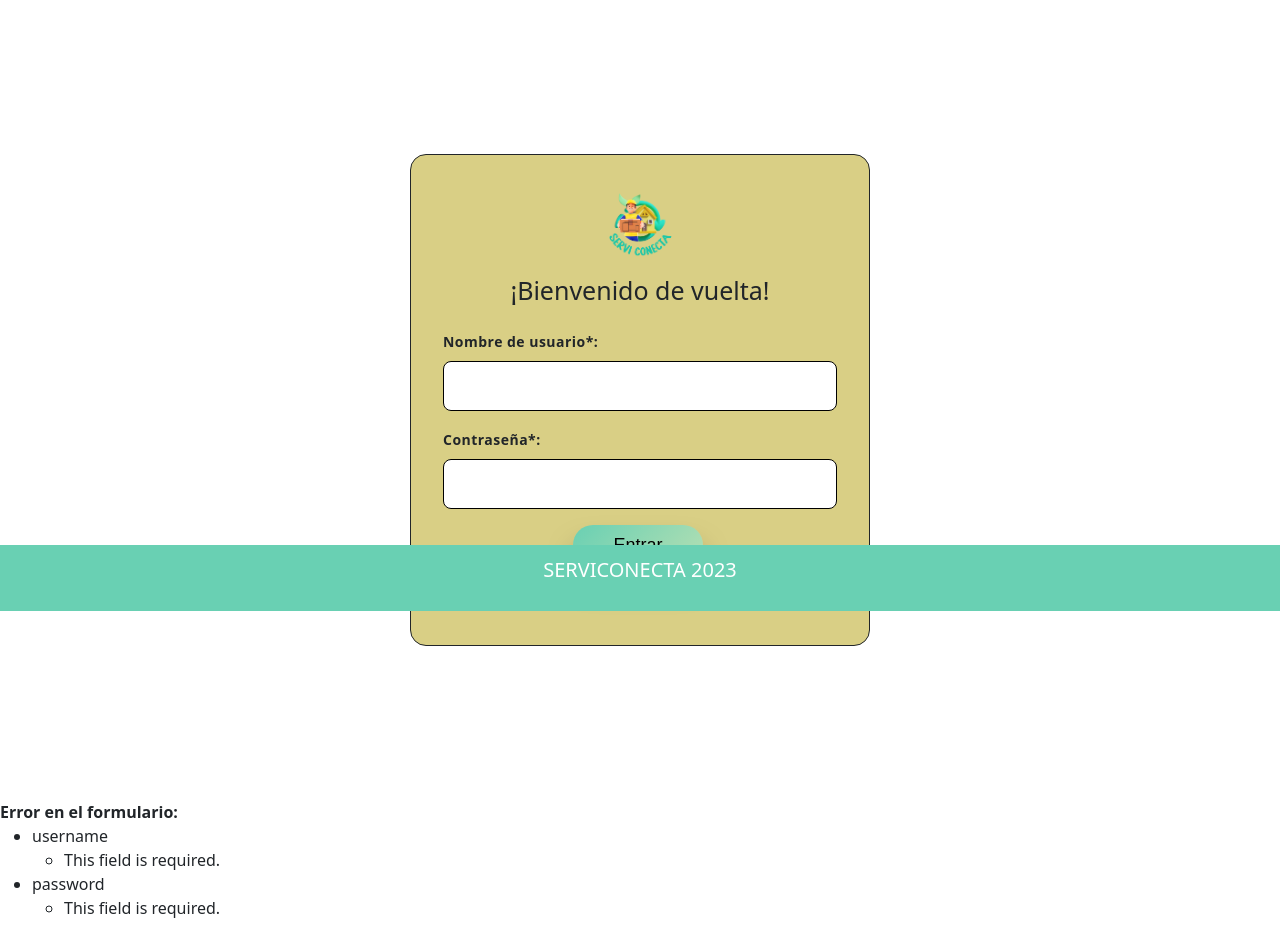
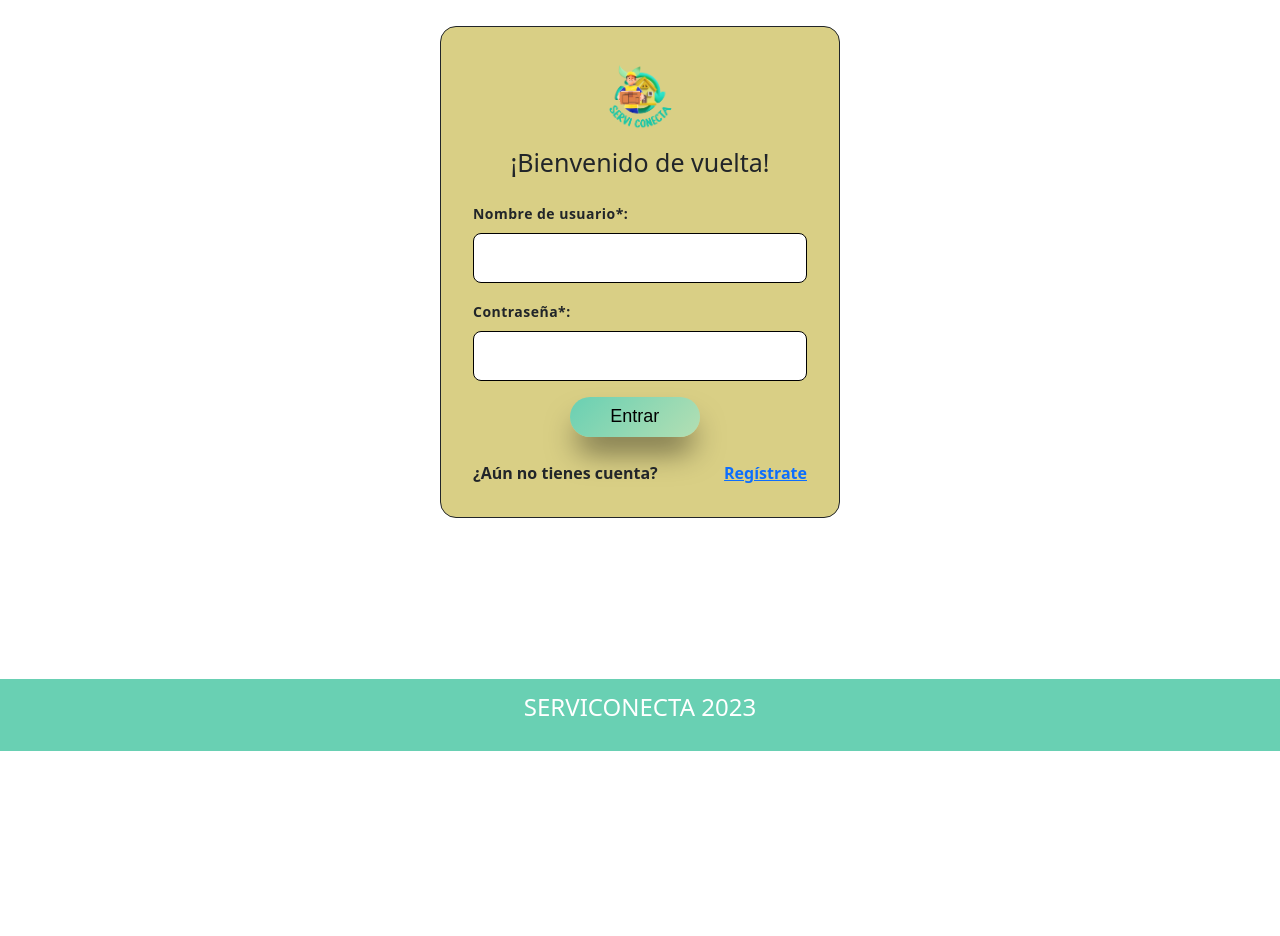
Before and after one commit to galmarcano/serviconecta, a Django app: page /iniciar_sesion?next=/create in a window 1280 px wide. Shown: the part 189-1125 px from the top of the page. After the commit the page ends 940 px from the top, so only its background shows below. Run offline with Django 4.2, Linux system fonts and the light colour scheme.

Commit message:
cambios ruy

```diff
--- a/config/templates/base.html
+++ b/config/templates/base.html
@@ -66,11 +66,7 @@
 
 
     <footer>
-
-        <div class="container-fluid" bg-ligth tex-center p-3>
             <p>SERVICONECTA 2023</p>
-        </div>
-
     </footer>
 
 
--- a/static/css/base.css
+++ b/static/css/base.css
@@ -1,6 +1,6 @@
 #body_base {
     margin: 0;
-    box-sizing: border-box;
+
 }
 
 #logo_servi {
@@ -105,16 +105,16 @@
 }
 
 footer {
-    padding: 10px 0;
+    padding: 10px;
     width: 100%;
     background-color: #69d0b3;
     bottom: 0;
-    position: fixed;
-    bottom: 0;
+    transform: y;
+    translate: y;
 }
 
 footer p {
     text-align: center;
-    font-size: 20px;
+    font-size: 24px;
     color: white;
 }
--- a/static/css/list_prod.css
+++ b/static/css/list_prod.css
@@ -13,7 +13,7 @@
     box-shadow: 0 0 10px rgba(0, 0, 0, 0.1);
     display:flow-root;
     margin: 10px;
-    max-width: 250px;
+    max-width: 350px;
     max-height: 350px;
     flex: 1 0 auto;
     flex-direction: row-reverse; /* Cambiado a fila para que los elementos estén uno al lado del otro */
--- a/static/css/login.css
+++ b/static/css/login.css
@@ -8,14 +8,18 @@ h1 {
     font-size:25px ;
 }
 
+.error {
+    visibility: hidden;
+}
 
 .centering {
     display: flex;
     justify-content: center;
     align-items: center;
-    height: 100vh;
-    width: 100vw;
-}
+    margin: 2%;
+     }
+
+
 
 .my-form {
     display: flex;
@@ -27,7 +31,7 @@ h1 {
     border-radius: 16px;
     box-shadow: 0 20px 60px var(--aura);
     min-width: 280px;
-    max-width: 460px;
+    max-width: 400px;
     width: 100%;
     padding: 32px;
 }
@@ -139,7 +143,7 @@ h1 {
     color: black;
     display: flex;
     justify-content: center;
-    margin-left: 33%;
+    margin-left: 29%;
   }
 
   .btn:hover {
--- a/static/css/support.css
+++ b/static/css/support.css
@@ -24,9 +24,7 @@ p{
 }
 
 section{
-    margin-top: 2%;
     display: flex;
-    align-items: center;
 }
 
 article{
@@ -34,8 +32,7 @@ article{
     text-align: center;
     flex-direction: column;
     max-width: 470px;
-    padding-left: 4%;
-    margin-right: 8%;
+    margin: 2%;
 
 }
 
```
